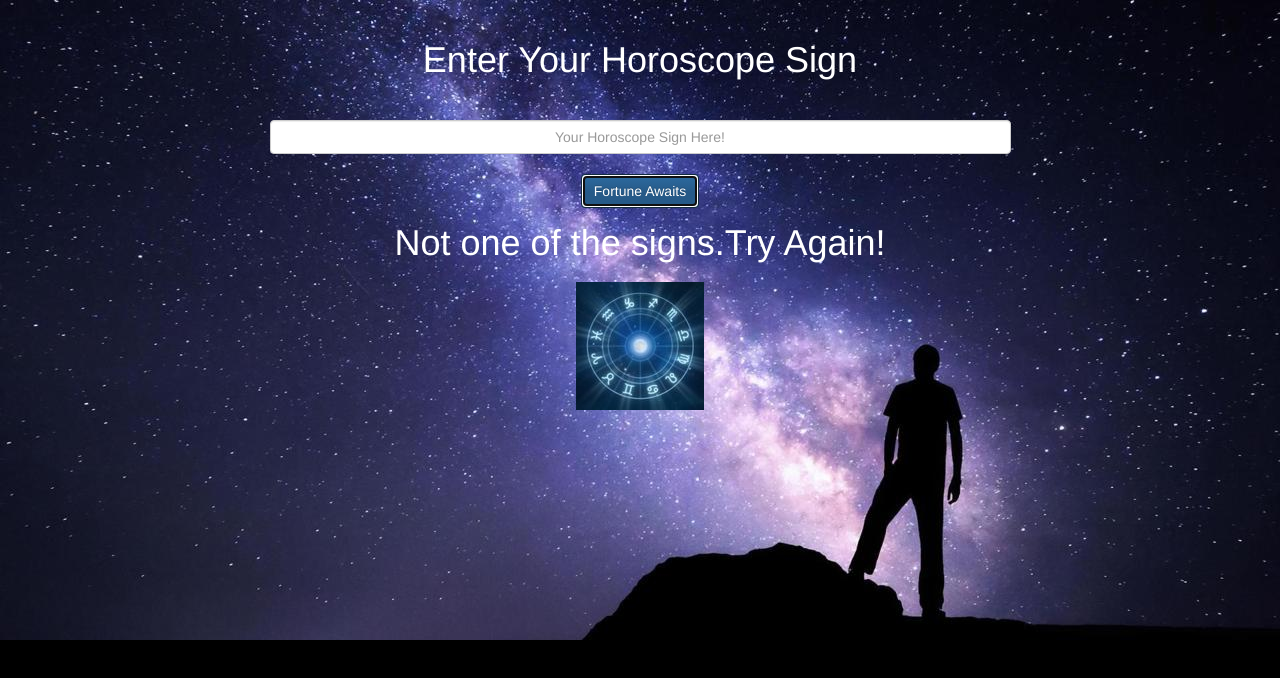
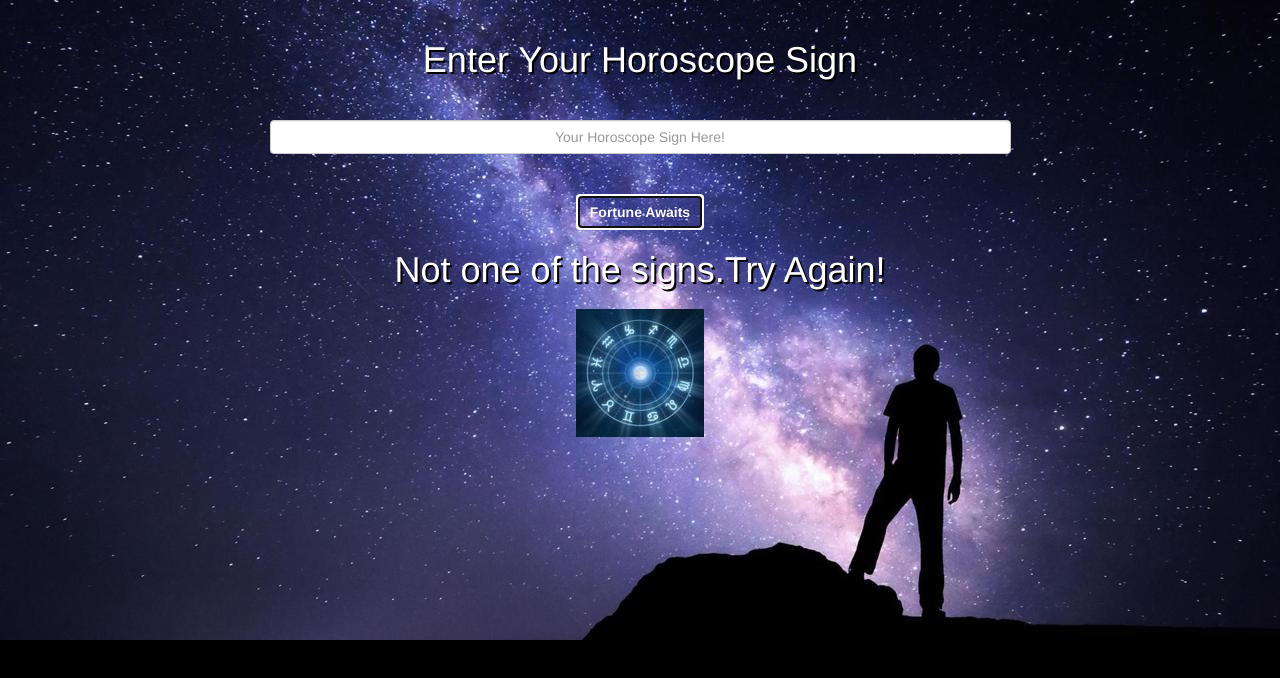
Before and after one commit to Rabinowitzmarc/yourhoroscope, a plain HTML site: page index.html in a window 1280 px wide. Both pictures are taken after a click on the button "Fortune Awaits". Drawn offline with nearby package versions, Linux system fonts and the light colour scheme.

Commit message:
Third Commit

```diff
--- a/css/main.css
+++ b/css/main.css
@@ -10,21 +10,26 @@ body {
   color: white;
   text-align: center;
   margin: 40px 0;
+
+
 }
 
 p {
   color : white;
   text-align: center;
-  font-weight: bold;
-  font-size: 25px;
+  text-shadow: 2px 2px black;
+  font-size: 19px;
 }
 
 h1 {
   color: white;
+  text-shadow: 2px 2px black;
+
 }
 
 h2 {
   color: white;
+  text-shadow: 2px 2px black;
 }
 
 
@@ -38,14 +43,37 @@ h2 {
 }
 
 .btn-primary {
-  margin-top: 20px;
+  margin-top: 40px;
+  border: 2px solid white;
+  background: transparent;
+  font-weight: bold;
+
 }
 
-footer {
-  background-color: black;
+.btn-primary:hover {
+  margin-top: 40px;
+  border: 2px solid white;
+  background: transparent;
+  opacity: .8;
+  font-weight: bold;
 }
+
+.btn-primary:focus {
+  margin-top: 40px;
+  border: 2px solid white;
+  background: transparent;
+  font-weight: bold;
+}
+
+.btn-primary:active {
+  margin-top: 40px;
+  border: 2px solid white;
+  background: transparent;
+  font-weight: bold;
+
+}
+
 
 img {
   margin: 0 auto;
-  border: none;
 }
--- a/js/main.js
+++ b/js/main.js
@@ -1,78 +1,87 @@
 //array of horoscope signs
 var hSigns = [
   {
-    sign : "Aries",
+    sign : "aries",
     fortune : "Courageous, energetic, willful, commanding, leading. Often leads when following would be best course of action.",
     date : "Mar 20 – Apr 20",
     image : "img/Aries.jpg",
   },
   {
-    sign : "Taurus",
+    sign : "taurus",
     fortune :"Pleasure seeking, loves control, dependable, grounded, provokes slowly, and highly sensual in nature.",
     date : "Apr 20 – May 21",
     image : "img/taurus.jpg",
   },
   {
-    sign : "Gemini",
+    sign : "gemini",
     fortune : "Cerebral, chatty, loves learning and education, charming, and adventurous.",
     date : "May 21 – Jun 21",
     image : "img/gemini.jpg",
   },
   {
-    sign : "Cancer",
+    sign : "cancer",
     fortune : "Emotional, group oriented, seeks security, family.",
     date : "Jun 21 – Jul 23",
     image : "img/cancer.jpg",
   },
   {
-    sign : "Leo",
+    sign : "leo",
     fortune : "Generous, organized, protective, beautiful.",
     date : "Jul 23 – Aug 23",
     image : "img/leo.jpg"
   },
   {
-    sign : "Virgo",
+    sign : "virgo",
     fortune : "Particular, logical, practical, sense of duty, critical.",
     date : "Aug 23 – Sep 23",
     image : "img/virgo.jpg",
   },
   {
-    sign : "Libra",
+    sign : "libra",
     fortune : "Balanced, seeks beauty, sense of justice.",
     date : "Sep 23 – Oct 23",
     image :"img/libra.jpg",
   },
   {
-    sign : "Scorpio",
+    sign : "scorpio",
     fortune : "Passionate, exacting, loves extremes, combative, reflective.",
     date : "Oct 23 – Nov 22",
     image :"img/scorpio.jpg",
   },
   {
-    sign : "Sagittarius",
+    sign : "sagittarius",
     fortune : "Happy, absent minded, creative, adventurous.",
     date : "Nov 22 – Dec 22",
     image :"img/sagittarius.jpg",
   },
   {
-    sign : "Capricorn",
+    sign : "capricorn",
     fortune : "Timeless, driven, calculating, ambitious.",
     date : "Dec 23 – Jan 20",
     image :"img/capricorn.jpg",
   },
   {
-    sign : "Aquarius",
+    sign : "aquarius",
     fortune : "Forward thinking, communicative, people oriented, stubborn, generous, and dedicated.",
     date : "Jan 20 – Feb 18",
     image :"img/aquarius.jpg",
   },
   {
-    sign : "Pisces",
+    sign : "pisces",
     fortune : "Likeable, energetic, passionate, sensitive.",
     date : "Feb 18 – Mar 20",
     image :"img/pisces.jpg",
   },
 ]
+
+//Target Button so that the enter key will retrieve input from user data
+var btn = document.getElementById("userdata");
+    btn.addEventListener("keypress", function enterKey(e) {
+    if (e.keyCode == 13) {
+        horoscope();
+    }
+},false);
+
 function horoscope () {
 // input from user to search for horoscope sign
 	var userdata = document.getElementById("userdata").value;
@@ -81,26 +90,25 @@ function horoscope () {
 	console.log(userdata);
 	console.log("users value is: " + userdata);
 
+//for loop for hSigns Array
+  for (var i = 0; i < hSigns.length; i++) {
 
-//for loop for hSigns Array
-  for (var i = 0; i < hSigns.length; i = i + 1) {
-    console.log(hSigns)
 
 //if user input matches a horoscope sign then...
-    if (userdata === hSigns[i].sign) {
+    if (userdata.toLowerCase() === hSigns[i].sign) {
 //get objects(sign, image, date, and fortune) and display to console
           console.log("current zodiac sign in loop is: " + hSigns[i].sign);
           console.log("current zodiac sign in loop is: " + hSigns[i].date);
           console.log("current zodiac sign in loop is: " + hSigns[i].image);
           console.log("current zodiac sign in loop is: " + hSigns[i].fortune);
 //get objects (sign, image, date, and fortune) and display to document
-      document.getElementById('sign').innerHTML = hSigns[i].sign;
+      document.getElementById('sign').innerHTML = userdata;
       document.getElementById('image').src = hSigns[i].image;
       document.getElementById('date').textContent = hSigns[i].date;
       document.getElementById("horoscope").textContent = "Your best attributes are: " + hSigns[i].fortune;
       return;
     };
-// If user does not enter value that is in array, display "Not one of the signs.Try Again!"
+// If user does not enter value that is in hSigns, display "Not one of the signs.Try Again!"
     document.getElementById('sign').innerHTML = "Not one of the signs.Try Again!";
     document.getElementById('image').src = "img/zodiac.jpg";
     document.getElementById('date').textContent = " ";
```
Also changed, not shown: index.html (+1 -3 lines).
